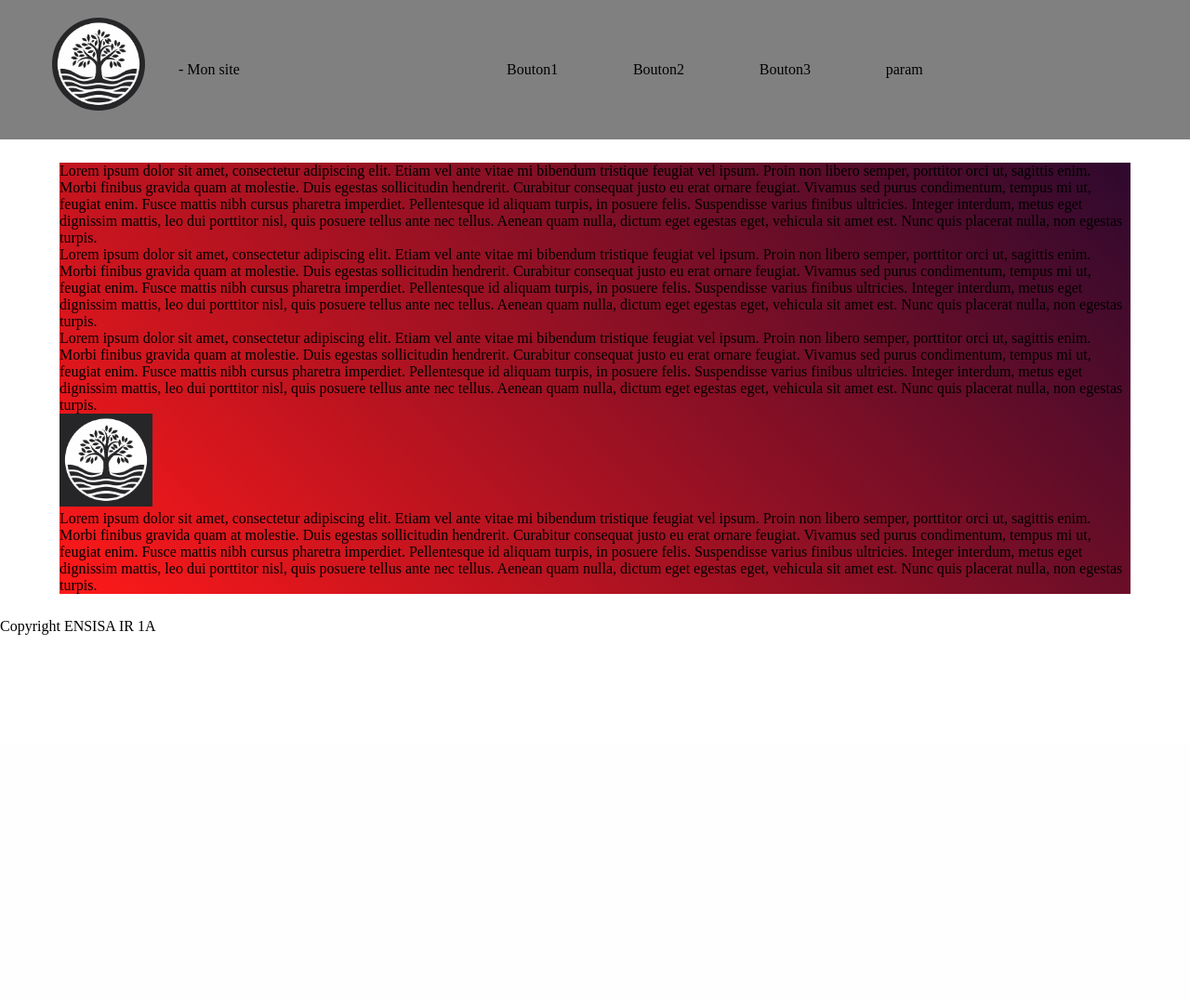
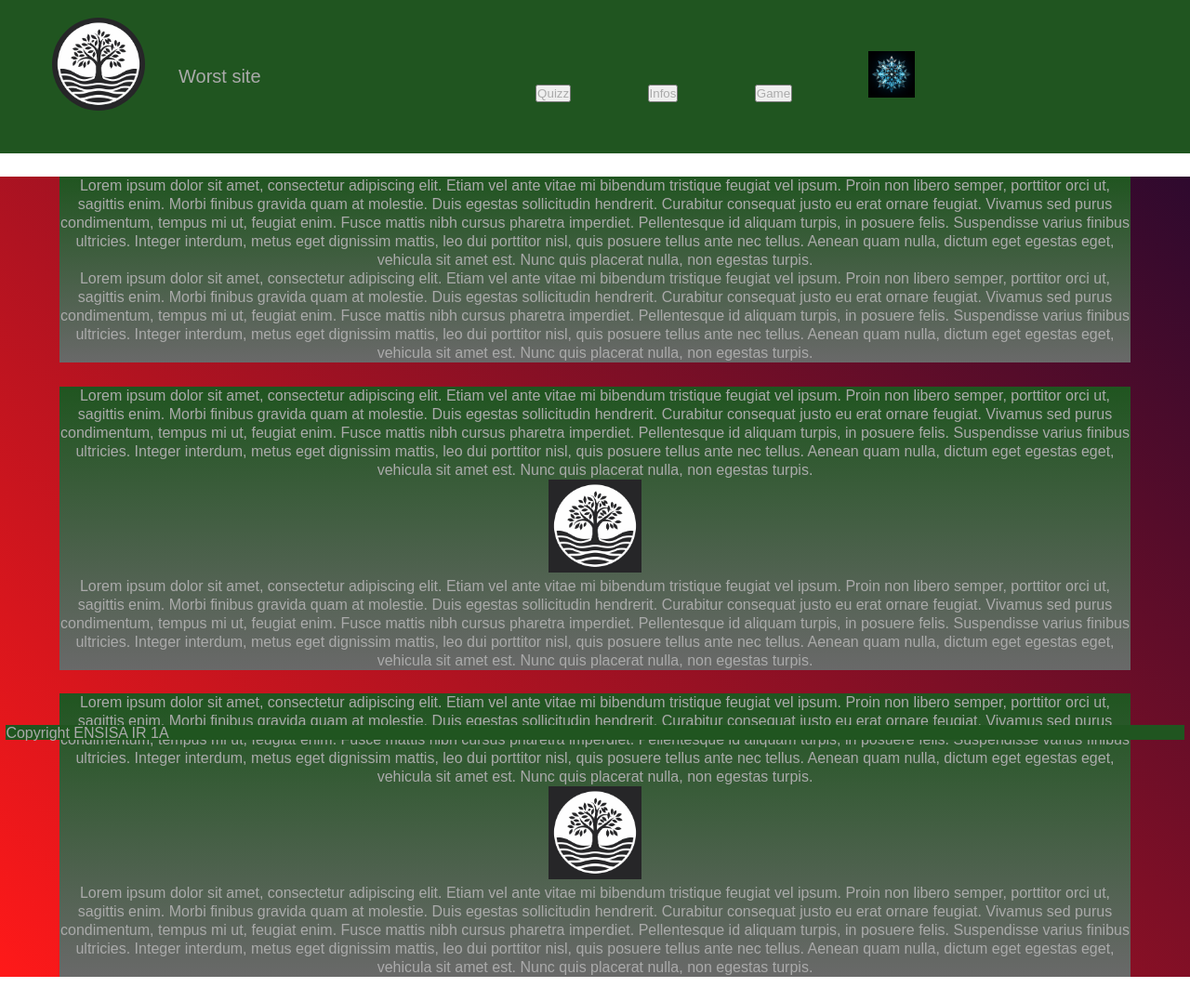
Before and after one commit to Burn3rII/Nuit-de-l-info, a Django app: template nuitinfo/exemple/templates/exemple/index.html in a window 1280 px wide. Shown: the whole page at 93% size. Before the commit the page ends 683 px from the top, so only its background shows below. Run offline with Django 3.2, Linux system fonts and the light colour scheme; the template is opened without the code that fills it, so the values that code supplies are empty.

Commit message:
Css html changes

```diff
--- a/nuitinfo/exemple/static/exemple/style.css
+++ b/nuitinfo/exemple/static/exemple/style.css
@@ -1,14 +1,17 @@
 *{
     margin: 0;
     padding: 0;
+    font-family: Arial, Helvetica, sans-serif;
+    color:rgb(170, 170, 170);
 }
 #bande-top{
-    background-color: grey;
+    background-color: rgb(32, 85, 32);
     top: 0px;
     text-align: center;
     display: flex;
     width : 100%;
     height: 5%;
+    font-size: 20px;
 }
 
 .head-left img{
@@ -18,7 +21,7 @@
     margin-top: 10%;
 }
 #title{
-    margin: 100% 0;
+    margin: 80% 0%;
     text-align:center;
     display: inline-block;
 
@@ -36,15 +39,35 @@
 
 }
 .head-right ul{
-    list-style-type: none;
+    list-style-type:none;
 }
 .head-right ul li{
     display:inline-block;
     padding: 5%;
 }
 
-section {
+section{
     background-image: linear-gradient(45deg,rgba(255, 0, 0, 0.902), rgb(46, 9, 46));
+    height: 100%;
+}
+section div {
+    background-image: linear-gradient(180deg,rgb(32, 85, 32),rgb(105, 105, 105));
     margin:2% 5%;
+    text-align: center;
+    font-size: 16px;
+    line-height: 20px;
+
 }
+
+
+
+footer{
+    position: absolute;
+    bottom: 0.5%;
+    left: 0.5%;
+    background-color:rgb(32, 85, 32);
+    width: 99%;
+    height: 2%;
+}
+
 /*test*/
--- a/nuitinfo/exemple/templates/exemple/index.html
+++ b/nuitinfo/exemple/templates/exemple/index.html
@@ -7,20 +7,21 @@
         <img src="{% static 'exemple/img/logo.png' %}" alt="Logo représentant un arbre" height="100px" width="100px" />
     </div>
     <div>
-        <p id="title">- Mon site</p>
+        <p id="title">Worst site</p>
     </div>
     <div class="head-right">
         <ul>
-            <li id="bouton1" href>Bouton1</li>
-            <li id="bouton2" href>Bouton2</li>
-            <li id="bouton3" href>Bouton3</li>
-            <li id="param" href>param</li>
+            <li id="bouton1" href><button type="button">Quizz</button></li>
+            <li id="bouton1" href><button type="button">Infos</button></li>
+            <li id="bouton1" href><button type="button">Game</button></li>
+            <li id="param" href><img src="{% static 'exemple/img/snowflake2.png' %}" height="50px" width="50px" /></li>
         </ul>
     </div>
 {%endblock %}
 
 {% block content %}
 <section >
+    <div>
         <p>Lorem ipsum dolor sit amet, consectetur adipiscing elit.
         Etiam vel ante vitae mi bibendum tristique feugiat vel ipsum.
         Proin non libero semper, porttitor orci ut, sagittis enim.
@@ -32,7 +33,8 @@
         Suspendisse varius finibus ultricies.
         Integer interdum, metus eget dignissim mattis, leo dui porttitor nisl, quis posuere tellus ante nec tellus.
         Aenean quam nulla, dictum eget egestas eget, vehicula sit amet est.
-        Nunc quis placerat nulla, non egestas turpis.</p>
+        Nunc quis placerat nulla, non egestas turpis.
+        </p>
         <p>Lorem ipsum dolor sit amet, consectetur adipiscing elit.
         Etiam vel ante vitae mi bibendum tristique feugiat vel ipsum.
         Proin non libero semper, porttitor orci ut, sagittis enim.
@@ -44,7 +46,10 @@
         Suspendisse varius finibus ultricies.
         Integer interdum, metus eget dignissim mattis, leo dui porttitor nisl, quis posuere tellus ante nec tellus.
         Aenean quam nulla, dictum eget egestas eget, vehicula sit amet est.
-            Nunc quis placerat nulla, non egestas turpis.</p>
+        Nunc quis placerat nulla, non egestas turpis.
+        </p>
+    </div>
+    <div>
         <p>Lorem ipsum dolor sit amet, consectetur adipiscing elit.
         Etiam vel ante vitae mi bibendum tristique feugiat vel ipsum.
         Proin non libero semper, porttitor orci ut, sagittis enim.
@@ -56,7 +61,9 @@
         Suspendisse varius finibus ultricies.
         Integer interdum, metus eget dignissim mattis, leo dui porttitor nisl, quis posuere tellus ante nec tellus.
         Aenean quam nulla, dictum eget egestas eget, vehicula sit amet est.
-                Nunc quis placerat nulla, non egestas turpis.</p>
+        Nunc quis placerat nulla, non egestas turpis.
+        </p>
+
         <img src="{% static 'exemple/img/logo.png' %}" alt="Logo représentant un arbre" height="100px" width="100px" />
 
         <p>Lorem ipsum dolor sit amet, consectetur adipiscing elit.
@@ -70,6 +77,39 @@
         Suspendisse varius finibus ultricies.
         Integer interdum, metus eget dignissim mattis, leo dui porttitor nisl, quis posuere tellus ante nec tellus.
         Aenean quam nulla, dictum eget egestas eget, vehicula sit amet est.
-                    Nunc quis placerat nulla, non egestas turpis.</p>
+        Nunc quis placerat nulla, non egestas turpis.
+        </p>
+    </div>
+    <div>
+        <p>Lorem ipsum dolor sit amet, consectetur adipiscing elit.
+        Etiam vel ante vitae mi bibendum tristique feugiat vel ipsum.
+        Proin non libero semper, porttitor orci ut, sagittis enim.
+        Morbi finibus gravida quam at molestie.
+        Duis egestas sollicitudin hendrerit.
+        Curabitur consequat justo eu erat ornare feugiat.
+        Vivamus sed purus condimentum, tempus mi ut, feugiat enim.
+        Fusce mattis nibh cursus pharetra imperdiet. Pellentesque id aliquam turpis, in posuere felis.
+        Suspendisse varius finibus ultricies.
+        Integer interdum, metus eget dignissim mattis, leo dui porttitor nisl, quis posuere tellus ante nec tellus.
+        Aenean quam nulla, dictum eget egestas eget, vehicula sit amet est.
+        Nunc quis placerat nulla, non egestas turpis.
+        </p>
+
+        <img src="{% static 'exemple/img/logo.png' %}" alt="Logo représentant un arbre" height="100px" width="100px" />
+
+        <p>Lorem ipsum dolor sit amet, consectetur adipiscing elit.
+        Etiam vel ante vitae mi bibendum tristique feugiat vel ipsum.
+        Proin non libero semper, porttitor orci ut, sagittis enim.
+        Morbi finibus gravida quam at molestie.
+        Duis egestas sollicitudin hendrerit.
+        Curabitur consequat justo eu erat ornare feugiat.
+        Vivamus sed purus condimentum, tempus mi ut, feugiat enim.
+        Fusce mattis nibh cursus pharetra imperdiet. Pellentesque id aliquam turpis, in posuere felis.
+        Suspendisse varius finibus ultricies.
+        Integer interdum, metus eget dignissim mattis, leo dui porttitor nisl, quis posuere tellus ante nec tellus.
+        Aenean quam nulla, dictum eget egestas eget, vehicula sit amet est.
+        Nunc quis placerat nulla, non egestas turpis.
+        </p>
+    </div>
 </section>
 {% endblock %}
```
Also changed, not shown: nuitinfo/exemple/static/exemple/img/snowflake2.png (added), nuitinfo/exemple/static/exemple/script.js (line endings or trailing spaces), 1 other file. Lines whose indentation alone changed are shown as unchanged.
